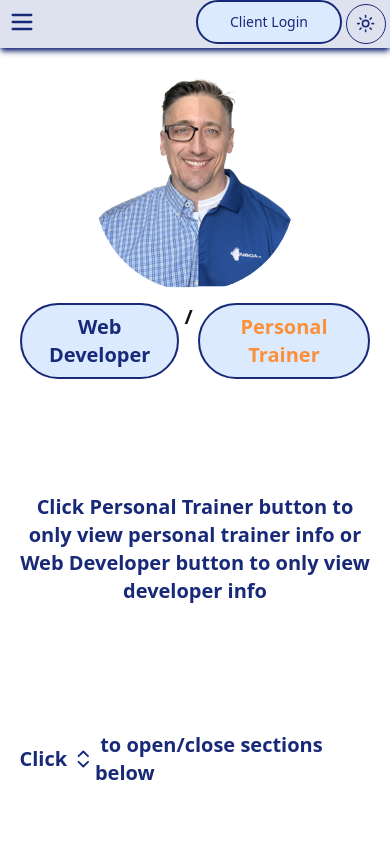
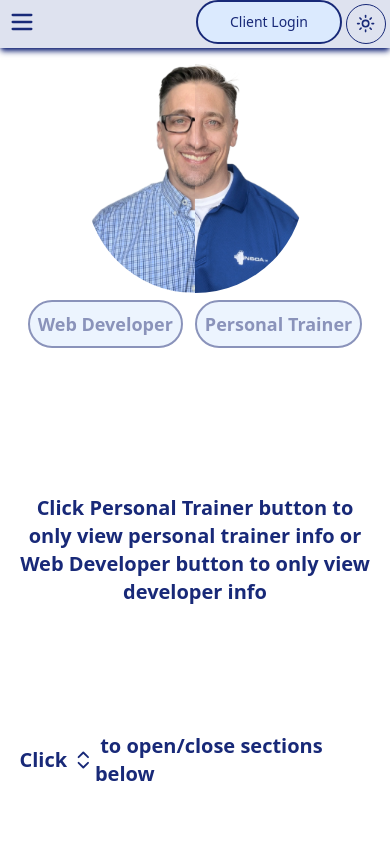
Before and after one commit to WarrenPaschetto/website, a Next.js app: page / in a window 390 px wide. Shown: the top 844 px of the page. Built offline with nearby package versions, Linux system fonts and the light colour scheme.

Commit message:
added image effect to small screen header

```diff
--- a/src/components/layout/headers/SmallScreenHeader.tsx
+++ b/src/components/layout/headers/SmallScreenHeader.tsx
@@ -2,42 +2,72 @@
 
 import { useGlobalState } from '@/context';
 import Image from 'next/image';
+import { useState } from 'react';
 
 export default function SmallScreenHeader() {
-  const { role, toggleRole } = useGlobalState();
+  const { toggleRole } = useGlobalState();
+  const [imageSlider, setImageSlider] = useState(50);
+  const [position, setPosition] = useState(0);
+
+  const handleTouchMove = (e: React.TouchEvent) => {
+    const touchX = e.touches[0].clientX;
+    const xPercent = (touchX / window.innerWidth) * 100;
+    const xMotion = xPercent - 50;
+    setImageSlider(xPercent);
+    setPosition(xMotion);
+  };
 
   return (
-    <div className="flex flex-col bg-white dark:bg-gray-900">
+    <div className="flex flex-col bg-white dark:bg-gray-900 h-[400px] justify-start items-center overflow-hidden"
+      onTouchMove={handleTouchMove}
+    >
+      {/* Image container */}
+      <div className="relative w-[220px] h-[220px]">
+        {/* Developer Image */}
+        <Image
+          src="/images/coder.png"
+          alt="Web Developer"
+          className="absolute z-10 rounded-full"
+          width={220}
+          height={220}
+          style={{
+            clipPath: `inset(0 ${100 - imageSlider}% 0 0)`,
+            transform: `translateX(${position / 4}%)`,
+            transition: 'transform 0.2s ease',
+          }}
+        />
+        {/* Trainer Image */}
+        <Image
+          src="/images/personal-trainer.png"
+          alt="Personal Trainer"
+          className="absolute z-[5] rounded-full"
+          width={220}
+          height={220}
+          style={{
+            clipPath: `inset(0 0 0 ${imageSlider}%)`,
+            transform: `translateX(${position / 4}%)`,
+            transition: 'transform 0.2s ease',
+          }}
+        />
+      </div>
 
-      <div className="p-5">
-        <Image
-          src="/images/MobilePic.png"
-          alt="Programmer/Coder Profile Picture"
-          className="mx-auto rounded-full"
-          width= "200"
-          height= "200"
-        />
-
-      <div className="flex flex-row justify-center mt-3">
+      {/* Role Toggle */}
+      <div className="flex flex-row justify-center mt-20 space-x-3 z-20">
         <h1
-          className={role ==="developer" ? "text-hover-light text-center text-xl font-bold cursor-pointer border-2 p-2 rounded-full border-accent bg-blue-100 dark:bg-secondary-dark dark:border-blue-100"
-            :
-            "text-accent dark:text-[#F2E9E4] text-center text-xl hover:text-[#FCA311] dark:hover:text-[#FCA311] font-bold cursor-pointer border-2 p-2 rounded-full border-accent bg-blue-100 dark:bg-secondary-dark dark:border-blue-100"}
+          className="text-accent dark:text-[#F2E9E4] text-center text-lg font-bold cursor-pointer border-2 p-2 rounded-full border-accent bg-blue-100 dark:bg-secondary-dark dark:border-blue-100"
           onClick={() => toggleRole('developer')}
+          style={{ opacity: `${imageSlider / 100}` }}
         >
-         Web Developer
+          Web Developer
         </h1>
-        <h1 className="text-neutral-900 dark:text-white text-center text-xl font-bold">&nbsp;/&nbsp;</h1>
         <h1
-           className={role ==="trainer" ? "text-hover-light text-center text-xl font-bold cursor-pointer border-2 p-2 rounded-full border-accent bg-blue-100 dark:bg-secondary-dark dark:border-blue-100"
-            :
-            "text-accent dark:text-[#F2E9E4] text-center text-xl hover:text-[#FCA311] dark:hover:text-[#FCA311] font-bold cursor-pointer border-2 p-2 rounded-full border-accent bg-blue-100 dark:bg-secondary-dark dark:border-blue-100"}
+          className="text-accent dark:text-[#F2E9E4] text-center text-lg font-bold cursor-pointer border-2 p-2 rounded-full border-accent bg-blue-100 dark:bg-secondary-dark dark:border-blue-100"
           onClick={() => toggleRole('trainer')}
+          style={{ opacity: `${1 - imageSlider / 100}` }}
         >
-           Personal Trainer
+          Personal Trainer
         </h1>
-        </div>
-        </div>
+      </div>
     </div>
   );
 }
```
